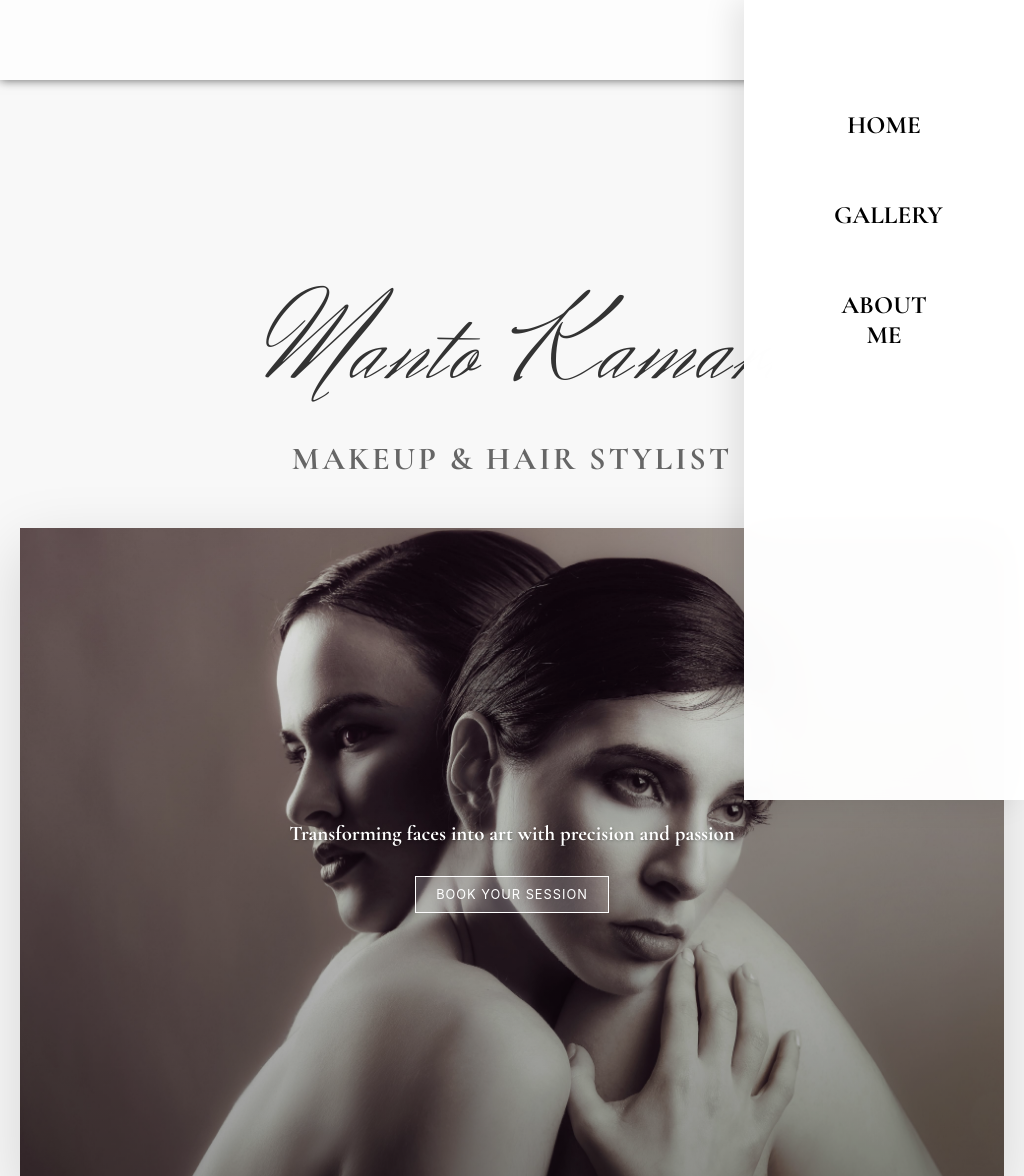
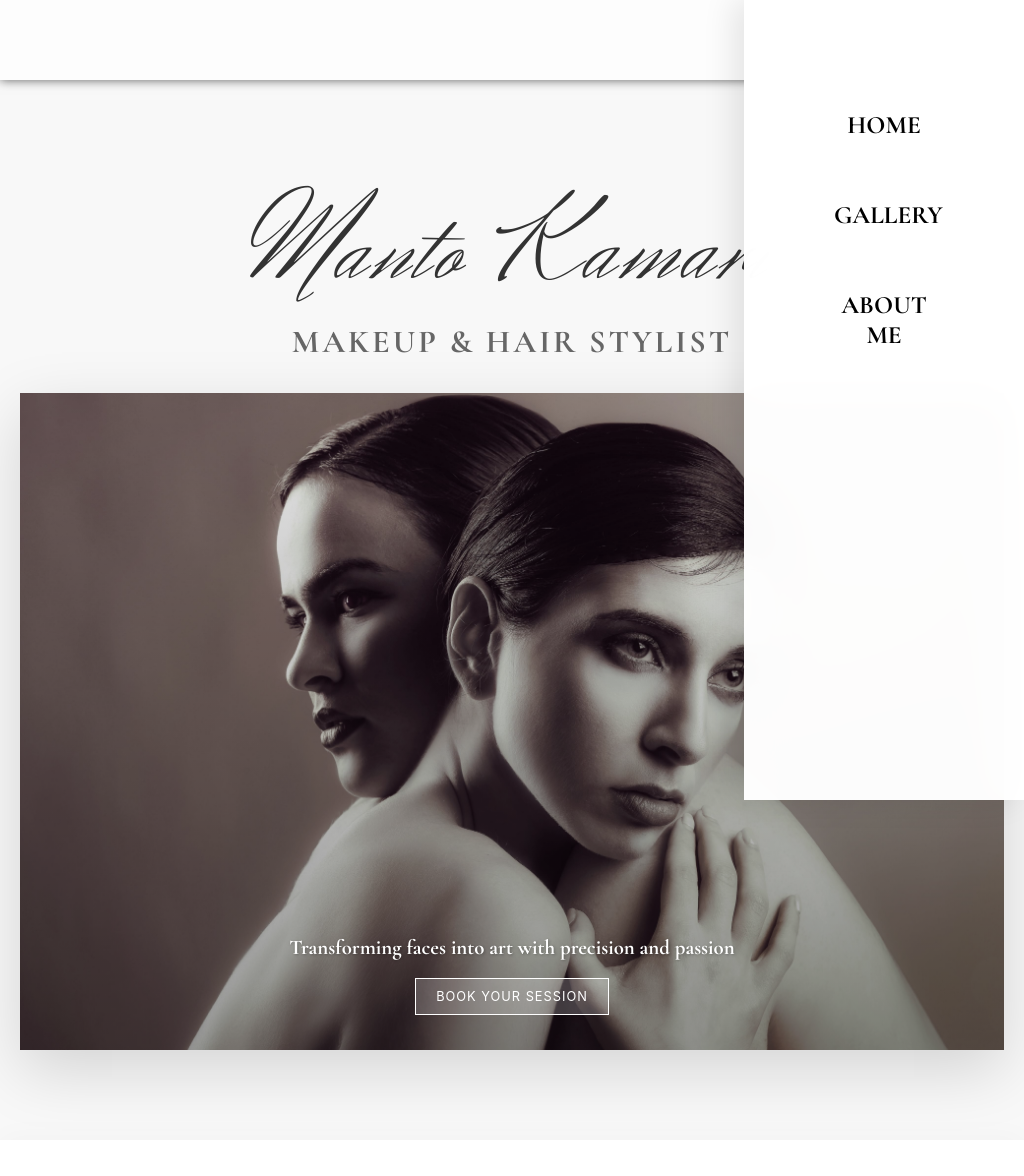
Before and after one commit to natko22/m-portofolio, a React (Create React App) app: page / in a window 1024 px wide. Shown: the top 1176 px of the page. Built offline with nearby package versions, Linux system fonts and the light colour scheme.

Commit message:
update styling on home page -fixes on footer

```diff
--- a/src/Components/Footer.jsx
+++ b/src/Components/Footer.jsx
@@ -2,6 +2,12 @@ import { Link } from "react-router-dom";
 
 function Footer() {
   const currentYear = new Date().getFullYear();
+
+  // Matches the navbar's behavior: Link only scrolls on route change, so
+  // clicking this while already on "/" needs its own explicit scroll.
+  const handleHomeClick = () => {
+    window.scrollTo({ top: 0, behavior: "smooth" });
+  };
 
   return (
     <div className="footer">
@@ -19,7 +25,7 @@ function Footer() {
 
         {/* Main Footer */}
         <div className="footer-main">
-          <Link to="/" className="footer-name">
+          <Link to="/" className="footer-name" onClick={handleHomeClick}>
             Manto Kamari
           </Link>
           <p className="footer-tagline">Makeup Artist • Berlin & Greece</p>
--- a/src/Components/Navbar.jsx
+++ b/src/Components/Navbar.jsx
@@ -17,6 +17,13 @@ function Navbar() {
     if (e) {
       e.stopPropagation();
     }
+  };
+
+  // ScrollToTop only fires on route change, so clicking a nav link while
+  // already on that page needs its own explicit scroll.
+  const handleNavClick = (e) => {
+    closeMenu(e);
+    window.scrollTo({ top: 0, behavior: "smooth" });
   };
 
   // Handle clicks outside the menu
@@ -74,14 +81,14 @@ function Navbar() {
           )}
         </div>
         <div className={`menu-items ${showMenu ? "show" : ""}`} ref={menuRef}>
-          <Link className="links" to="/" onClick={closeMenu}>
+          <Link className="links" to="/" onClick={handleNavClick}>
             HOME
           </Link>
-          <Link className="links" to="/gallery" onClick={closeMenu}>
+          <Link className="links" to="/gallery" onClick={handleNavClick}>
             GALLERY
           </Link>
 
-          <Link className="links" to="/about" onClick={closeMenu}>
+          <Link className="links" to="/about" onClick={handleNavClick}>
             ABOUT ME
           </Link>
         </div>
--- a/src/hooks/useGalleryImage.js
+++ b/src/hooks/useGalleryImage.js
@@ -19,8 +19,8 @@ export const useGalleryImages = (folder, categoryName) => {
               require.context(
                 "../assets/covers",
                 false,
-                /\.(jpg|jpeg|png|webp)$/i
-              )
+                /\.(jpg|jpeg|png|webp)$/i,
+              ),
             );
             break;
           case "editorial":
@@ -28,13 +28,13 @@ export const useGalleryImages = (folder, categoryName) => {
               require.context(
                 "../assets/editorial",
                 false,
-                /\.(jpg|jpeg|png|webp)$/i
-              )
+                /\.(jpg|jpeg|png|webp)$/i,
+              ),
             );
             break;
           case "videos":
             imageFiles = importAll(
-              require.context("../assets/videos", false, /\.(mp4|webm)$/i)
+              require.context("../assets/videos", false, /\.(mp4|webm)$/i),
             );
             isVideo = true;
             break;
@@ -43,8 +43,8 @@ export const useGalleryImages = (folder, categoryName) => {
               require.context(
                 "../assets/photoshoots",
                 false,
-                /\.(jpg|jpeg|png|webp)$/i
-              )
+                /\.(jpg|jpeg|png|webp)$/i,
+              ),
             );
             break;
           default:
@@ -130,7 +130,7 @@ export const useGalleryImages = (folder, categoryName) => {
                 resolve({
                   id: `${categoryName}-${index}`,
                   original: src,
-                  alt: `${categoryName} Makeup ${index + 1}`,
+                  // alt: `${categoryName} Makeup ${index + 1}`,
                   isVideo: false,
                   width: img.naturalWidth,
                   height: img.naturalHeight,
--- a/src/styles/home.css
+++ b/src/styles/home.css
@@ -26,11 +26,14 @@
 }
 
 .hero-main-title {
+  display: block;
   font-size: 10rem;
   font-weight: 300;
   letter-spacing: 8px;
   color: #333;
+  padding-bottom: 0;
   margin-bottom: 0px;
+  margin-right: 0;
   line-height: 1.1;
 }
 
@@ -40,7 +43,7 @@
   letter-spacing: 3px;
   color: #666;
   text-transform: uppercase;
-  margin-top: -40px;
+  margin-top: 8px;
 }
 
 .hero-large-image-container {
@@ -68,7 +71,7 @@
   bottom: 0;
   display: flex;
   flex-direction: column;
-  justify-content: center;
+  justify-content: flex-end;
   align-items: center;
   background: linear-gradient(
     to bottom,
@@ -110,7 +113,7 @@
 .featured-slider-section {
   background-color: white;
   position: relative;
-  padding: 70px 0;
+  padding: 70px 0 20px;
   box-shadow: 0 0 30px rgba(0, 0, 0, 0.03);
 }
 
@@ -249,7 +252,9 @@
   padding: 40px;
   opacity: 0;
   transform: translateY(20px);
-  transition: opacity 0.8s ease, transform 0.8s ease;
+  transition:
+    opacity 0.8s ease,
+    transform 0.8s ease;
   display: flex;
   flex-direction: column;
   justify-content: center;
@@ -369,6 +374,14 @@
 
 /* Responsive Styles */
 @media (max-width: 768px) {
+  .hero-section-new {
+    padding: 20px 0 25px;
+  }
+
+  .hero-title-section {
+    margin-bottom: 18px;
+  }
+
   .hero-main-title {
     font-size: 2.5rem;
   }
@@ -379,6 +392,14 @@
 
   .hero-large-image {
     min-height: 400px;
+  }
+
+  .hero-image-overlay {
+    padding: 20px 20px 30px;
+  }
+
+  .hero-overlay-tagline {
+    margin-bottom: 16px;
   }
 
   .slider-image-wrapper {
@@ -395,13 +416,29 @@
 }
 /* Tablet fix (769px to 1024px) */
 @media (max-width: 1024px) and (min-width: 769px) {
+  .hero-section-new {
+    padding: 20px 0 30px;
+  }
+
+  .hero-title-section {
+    margin-bottom: 22px;
+  }
+
   .hero-main-title {
     font-size: 7rem;
     letter-spacing: 5px;
   }
 
   .hero-subtitle {
-    margin-top: -25px;
+    margin-top: 6px;
+  }
+
+  .hero-image-overlay {
+    padding: 25px 30px 35px;
+  }
+
+  .hero-overlay-tagline {
+    margin-bottom: 18px;
   }
 }
 
```
